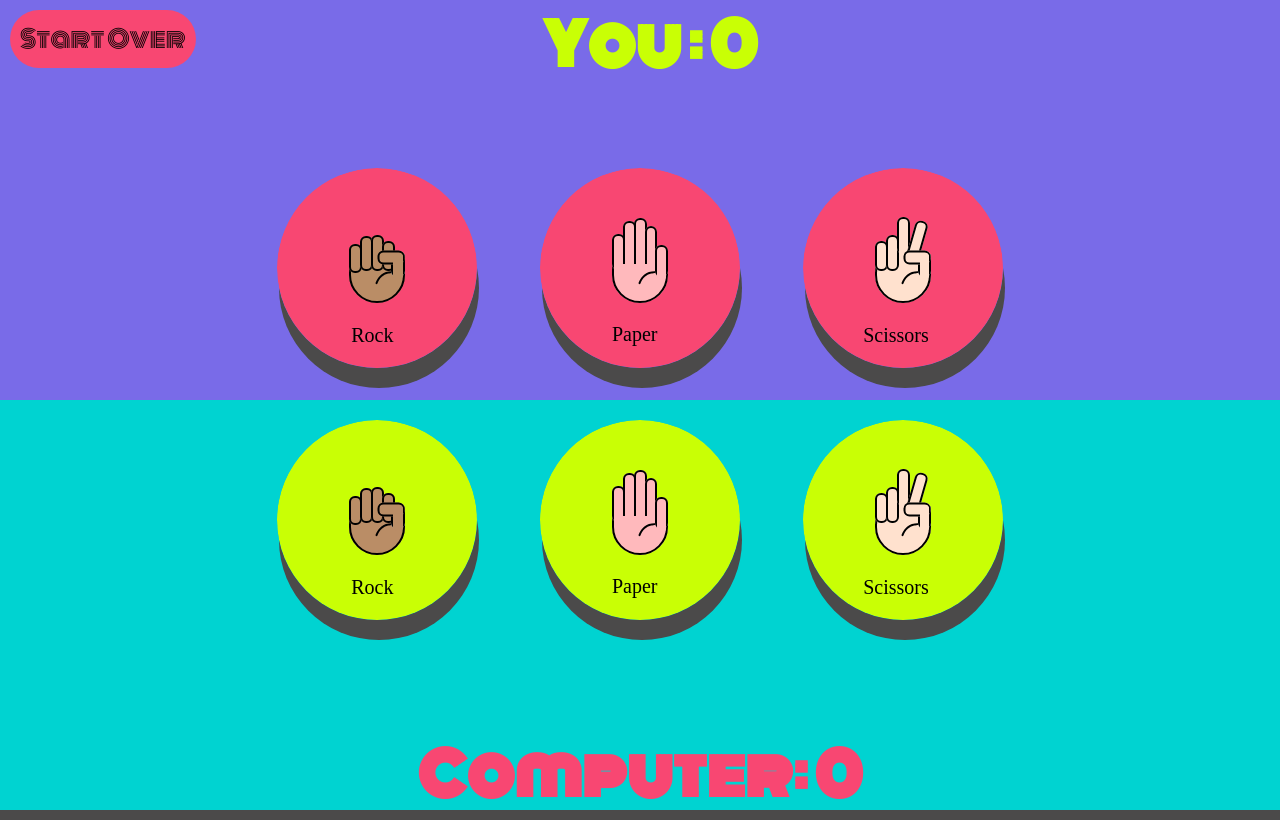
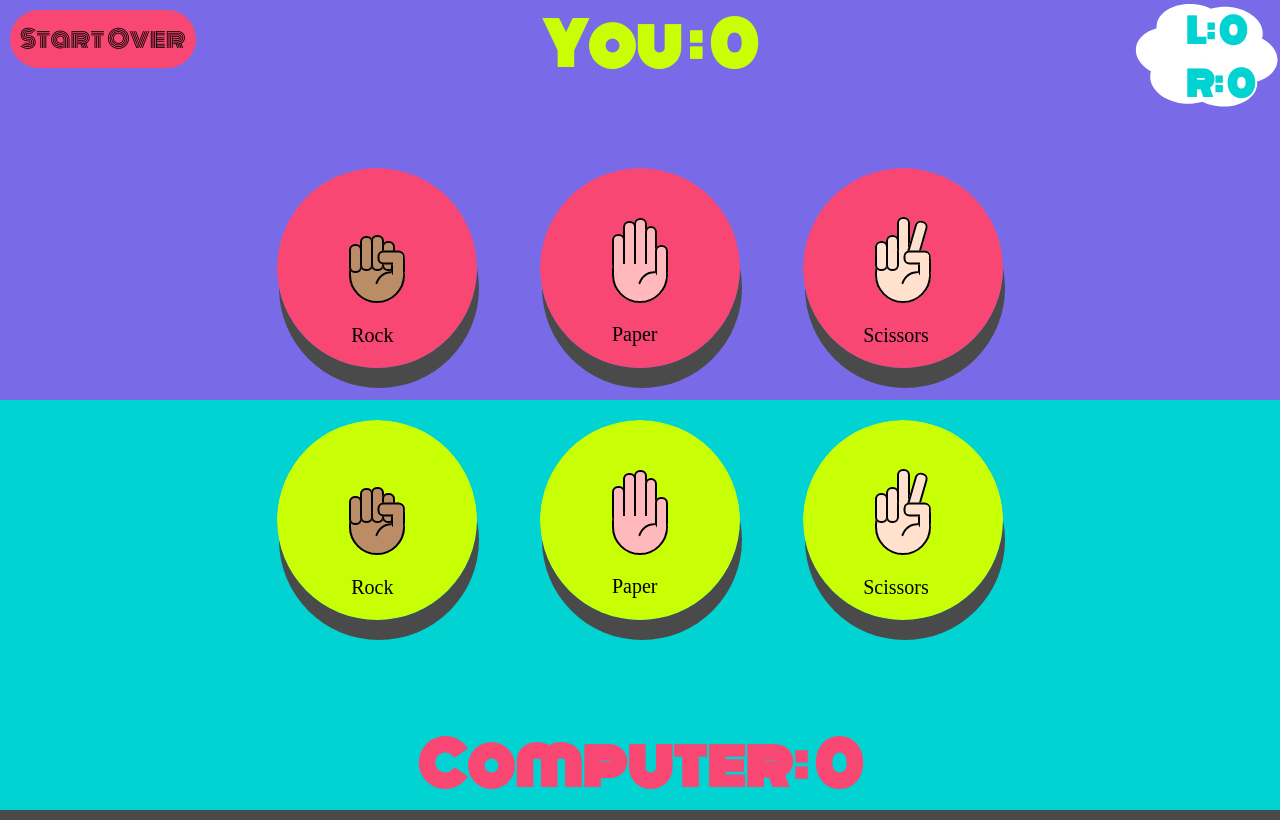
Before and after one commit to Schmarj3/rock-paper-scissors, a plain HTML site: page index.html in a window 1280 px wide. Drawn offline with Linux system fonts and the light colour scheme; a web font is replaced by a local one.

Commit message:
added the level and round cloud to the UI

```diff
--- a/index.html
+++ b/index.html
@@ -15,11 +15,18 @@
     <div id="reset-btn">
         <button id="start-over">Start Over</button>
     </div>
+    <div id="results-display">
+        <img src="images/white-cloud.svg" alt="white cloud backgrand">
+        <div>
+            <h3>L: <span id="level">0</span></h3>
+            <h3>R: <span id="round">0</span></h3>
+        </div>
+    </div>
     <div id="player-score" class="">
         <h1>You : <span id="display-player-score">0</span></h1>
     </div>
     <div id="player" class="">
-        <div id="bottom">
+        <div class="bottom">
             <img src="images/player-rock.svg" alt="rock" id="player-rock" >
             <img src="images/player-paper.svg" alt="paper" id="player-paper">
             <img src="images/player-scissors.svg" alt="scissors" id="player-scissors">
@@ -31,7 +38,7 @@
         <img src="images/scissors.svg" alt="scissors" id="scissors">
     </div>
     <div id="computer-score" class="">
-        <h1>Computer: <span id="display-computer-score">0</span></h1>
+        <h1 class="bottom">Computer: <span id="display-computer-score">0</span></h1>
     </div>
     <div id="pop-ups">
         <div id="game-over"></div>
--- a/styles.css
+++ b/styles.css
@@ -59,8 +59,6 @@ html, body{
         box-shadow: 2px 20px var(--coal);
     }
 }
-
-/* BUTTONS */
 #reset-btn{
     background-color: var(--purple);
 }
@@ -93,21 +91,16 @@ html, body{
 
 /* PLAYER & COMPUTER */
 #player-score{
-    height: 15vh;
+    height: 16vh;
     text-align: center;
     background-color: var(--purple);
     color: var(--lime-green);
 }
 #player{
-    height: 35vh;
+    height: 34vh;
     text-align: center;
     background-color: var(--purple);
     position: relative;
-}
-#bottom{
-    width: 100%;
-    position: absolute;
-    bottom: 0;
 }
 #computer{
     height: 35vh;
@@ -115,10 +108,16 @@ html, body{
     background-color: var(--bright-turquois);
 }
 #computer-score{
-    height: 20vh;
+    position: relative;
+    height: 16vh;
     text-align: center;
     background-color: var(--bright-turquois);
     color: var(--red-orange);
+}
+.bottom{
+    width: 100%;
+    position: absolute;
+    bottom: 0;
 }
 @media screen and (min-width: 1025px){
     body{
@@ -137,8 +136,37 @@ html, body{
         display: inline;
     }
 }
+/* RESULTS DISPLAY */
+#results-display div{
+    margin-top: 5px;
+    margin-right: 25px;
+    position: absolute;
+    height: 100px;
+    right: 0;
+    z-index: 2;
+    color: var(--bright-turquois);
+}
+#results-display img{
+    position: absolute;
+    height: 70px;
+    right: 0;
+    z-index: 1;
+}
+@media screen and (min-height: 1000px){
+    #results-display div{
+        margin-right: 35px;
+    }
+    #results-display img{
+        height: 100px;
+    }
+}
+@media screen and (min-width: 1025px){
+    #results-display img{
+        height: 110px;
+    }
+}
 
-/* Tie */
+/* TIE */
 #tie{
     height: 100vh;
     width: 100vw;
```
Also changed, not shown: images/round-cloud.svg (deleted), images/white-cloud.svg (added).
